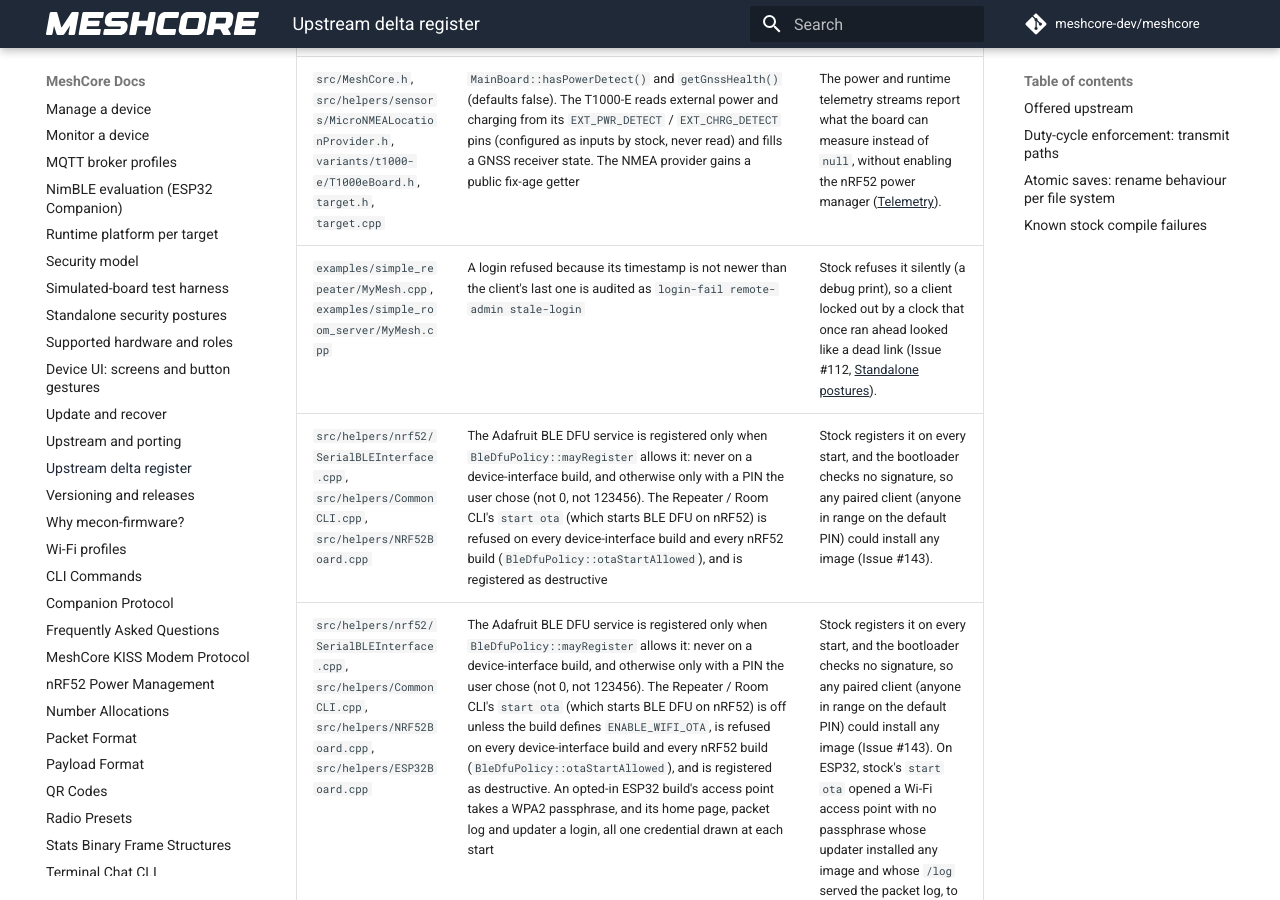
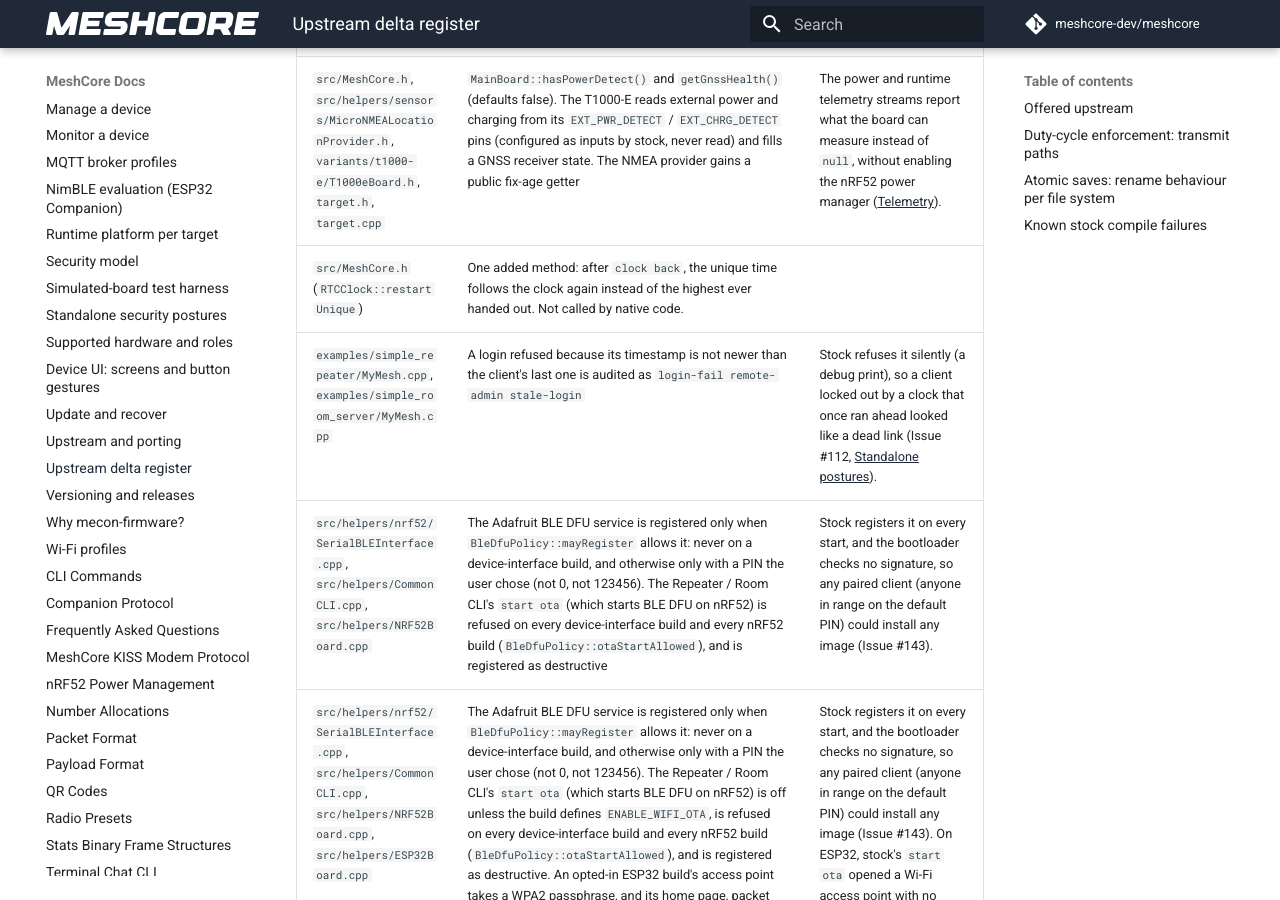
Before and after one commit to hoejriis/mecon-firmware, an MkDocs documentation site: the page built from docs/UPSTREAM_DELTA.md, in a window 1280 px wide and 900 px high, scrolled down 13270 px. Built offline with MkDocs 1.6.1 and Material for MkDocs 9.7.7, drawn with Linux system fonts in a browser that asks for light colours; comment, search, counter and statistics services are not loaded.

Commit message:
Upstream delta: RTCClock::restartUnique
Co-Authored-By: Claude Opus 5.5 (1M context) <noreply@anthropic.com>

```diff
--- a/docs/UPSTREAM_DELTA.md
+++ b/docs/UPSTREAM_DELTA.md
@@ -77,6 +77,7 @@ This register lists **every change this repository makes to a file that exists u
 | `platformio.ini`, `variants/heltec_v3/platformio.ini`, `variants/heltec_v4/platformio.ini` | New `[esp32_idf5_base]` (pioarduino 53.03.13-1: Arduino-ESP32 3.1.3, ESP-IDF 5.3); the Heltec V3 and V4 base sections extend it, and `esp32c6_base` extends it with the same pin it had | The supported Heltec boards on the current ESP32 runtime; every other ESP32 board stays on upstream's 2.0.17 ([PLATFORM](PLATFORM.md)). |
 | `src/helpers/esp32/ESPNOWRadio.cpp`, `src/helpers/bridges/ESPNowBridge.h`, `.cpp`, `src/helpers/mqtt/MqttNetEsp32.cpp`, `src/helpers/ESP32Board.h` | Version-guarded for ESP-IDF 5: the ESP-NOW receive callback signature (in the radio and in the ESP-NOW bridge) and `esp_mac.h`; the extra result-count argument of `mdns_query_async_get_results()`; no `adcAttachPin()` on Arduino-ESP32 3.x | Builds on both runtimes. |
 | `src/MeshCore.h`, `src/helpers/sensors/MicroNMEALocationProvider.h`, `variants/t1000-e/T1000eBoard.h`, `target.h`, `target.cpp` | `MainBoard::hasPowerDetect()` and `getGnssHealth()` (defaults false). The T1000-E reads external power and charging from its `EXT_PWR_DETECT` / `EXT_CHRG_DETECT` pins (configured as inputs by stock, never read) and fills a GNSS receiver state. The NMEA provider gains a public fix-age getter | The power and runtime telemetry streams report what the board can measure instead of `null`, without enabling the nRF52 power manager ([Telemetry](contract/TELEMETRY.md)). |
+| `src/MeshCore.h` (`RTCClock::restartUnique`) | One added method: after `clock back`, the unique time follows the clock again instead of the highest ever handed out. Not called by native code. |
 | `examples/simple_repeater/MyMesh.cpp`, `examples/simple_room_server/MyMesh.cpp` | A login refused because its timestamp is not newer than the client's last one is audited as `login-fail remote-admin stale-login` | Stock refuses it silently (a debug print), so a client locked out by a clock that once ran ahead looked like a dead link (Issue #112, [Standalone postures](STANDALONE_POSTURES.md#recovery)). |
 | `src/helpers/nrf52/SerialBLEInterface.cpp`, `src/helpers/CommonCLI.cpp`, `src/helpers/NRF52Board.cpp` | The Adafruit BLE DFU service is registered only when `BleDfuPolicy::mayRegister` allows it: never on a device-interface build, and otherwise only with a PIN the user chose (not 0, not 123456). The Repeater / Room CLI's `start ota` (which starts BLE DFU on nRF52) is refused on every device-interface build and every nRF52 build (`BleDfuPolicy::otaStartAllowed`), and is registered as destructive | Stock registers it on every start, and the bootloader checks no signature, so any paired client (anyone in range on the default PIN) could install any image (Issue #143). |
 | `src/helpers/nrf52/SerialBLEInterface.cpp`, `src/helpers/CommonCLI.cpp`, `src/helpers/NRF52Board.cpp`, `src/helpers/ESP32Board.cpp` | The Adafruit BLE DFU service is registered only when `BleDfuPolicy::mayRegister` allows it: never on a device-interface build, and otherwise only with a PIN the user chose (not 0, not 123456). The Repeater / Room CLI's `start ota` (which starts BLE DFU on nRF52) is off unless the build defines `ENABLE_WIFI_OTA`, is refused on every device-interface build and every nRF52 build (`BleDfuPolicy::otaStartAllowed`), and is registered as destructive. An opted-in ESP32 build's access point takes a WPA2 passphrase, and its home page, packet log and updater a login, all one credential drawn at each start | Stock registers it on every start, and the bootloader checks no signature, so any paired client (anyone in range on the default PIN) could install any image (Issue #143). On ESP32, stock's `start ota` opened a Wi-Fi access point with no passphrase whose updater installed any image and whose `/log` served the packet log, to anyone in range. |
```
